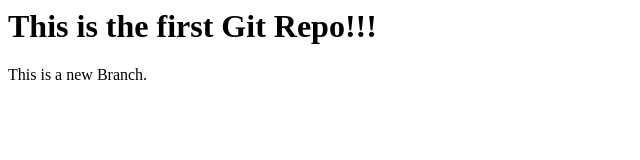
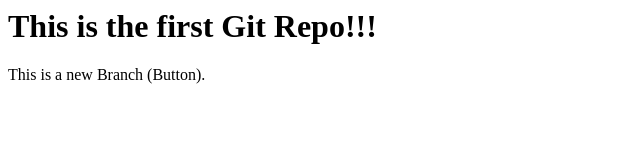
Before and after one commit to sanjanapatil123/LocalRepo, a plain HTML site: page index.html in a window 1280 px wide. Shown: the full height of the page, 0-640 px from the left. Drawn offline with Linux system fonts and the light colour scheme.

Commit message:
Add Button

```diff
--- a/index.html
+++ b/index.html
@@ -1,2 +1,2 @@
 <h1>This is the first Git Repo!!!</h1>
-<p>This is a new Branch.</p>
+<p>This is a new Branch (Button).</p>
```
